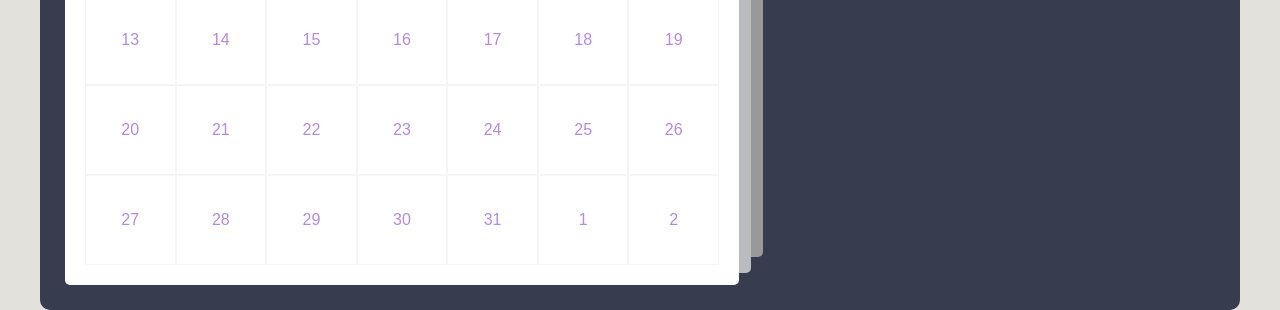
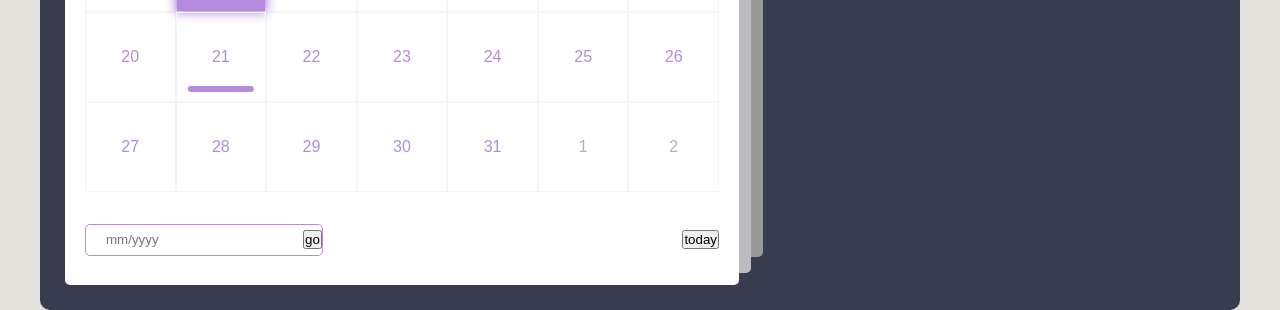
Before and after one commit to sapna2003/Activity-Calendar, a plain HTML site: page index.html in a window 1280 px wide. Shown: the part 540-850 px from the top of the page. Drawn offline with Linux system fonts and the light colour scheme.

Commit message:
Improved Calendar CSS And Added goto dates button

```diff
--- a/index.html
+++ b/index.html
@@ -36,20 +36,20 @@
                     <div class="day">5</div>
                     <div class="day">6</div>
                     <div class="day">7</div>
-                    <div class="day">8</div>
+                    <div class="day event">8</div>
                     <div class="day">9</div>
                     <div class="day">10</div>
                     <div class="day">11</div>
                     <div class="day">12</div>
                     <div class="day">13</div>
-                    <div class="day">14</div>
-                    <div class="day today active">15</div>
+                    <div class="day event active">14</div>
+                    <div class="day today">15</div>
                     <div class="day">16</div>
                     <div class="day">17</div>
                     <div class="day">18</div>
                     <div class="day">19</div>
                     <div class="day">20</div>
-                    <div class="day">21</div>
+                    <div class="day event">21</div>
                     <div class="day">22</div>
                     <div class="day">23</div>
                     <div class="day">24</div>
@@ -63,6 +63,13 @@
                     <div class="day next-date">1</div>
                     <div class="day next-date">2</div>
                 </div>
+                <div class="goto-today">
+                    <div class="goto">
+                        <input type="text" placeholder="mm/yyyy" class="date-input">
+                        <button class="goto-btn">go</button>
+                    </div>
+                    <button class="todat-btn">today</button>
+                </div>
             </div>
         </div>
     </div>
--- a/style.css
+++ b/style.css
@@ -117,3 +117,81 @@ body {
     color: var(--primary-clr);
     border: 1px solid #f5f5f5;
 }
+.calendar .day:not(.prev-date,.next-date):hover{
+    color: #fff;
+    background-color: var(--primary-clr);
+}
+.calendar .days .prev-date,
+.calendar .days .next-date{
+    color: #b3b3b3;
+}
+.calendar .days .active{
+    position: relative;
+    font-size: 2rem;
+    color: #fff;
+    background-color: var(--primary-clr);
+}
+.calendar .days .active::before{
+    content: "";
+    position: absolute;
+    top:0;
+    left: 0;
+    width: 100%;
+    height: 100%;
+    box-shadow: 0 0 10px 2px var(--primary-clr);
+}
+.calendar .days .today{
+    font-size: 2rem;
+}
+.calendar .days .event{
+    position: relative;
+}
+.calendar .days .event::after{
+    content: "";
+    position: absolute;
+    bottom: 10%;
+    left: 50%;
+    width: 75%;
+    height: 6px;
+    border-radius: 30px;
+    transform: translateX(-50%);
+    background-color: var(--primary-clr);
+}
+.calendar .event:hover::after{
+    background-color: #fff;
+}
+.calendar .active.event::after{
+    background-color: #fff;
+    bottom: 20%;
+}
+.calendar .active.event{
+    padding-bottom: 10px;
+}
+.calendar .goto-today{
+    width: 100%;
+    height: 50px;
+    display: flex;
+    align-items: center;
+    justify-content: space-between;
+    gap: 5px;
+    padding: 0 20px;
+    margin-bottom: 20px;
+    color: var(--primary-clr);
+}
+.calendar .goto-today .goto{
+    display: flex;
+    align-items: center;
+    border-radius: 5px;
+    overflow: hidden;
+    border: 1px solid var(--primary-clr);
+}
+.calendar .goto-today .goto input{
+    width: 100%;
+    height: 30px;
+    outline: none;
+    border: none;
+    border-radius: 5px;
+    padding: 0 20px;
+    color: var(--primary-clr);
+    border-radius: 5px;
+}
```
